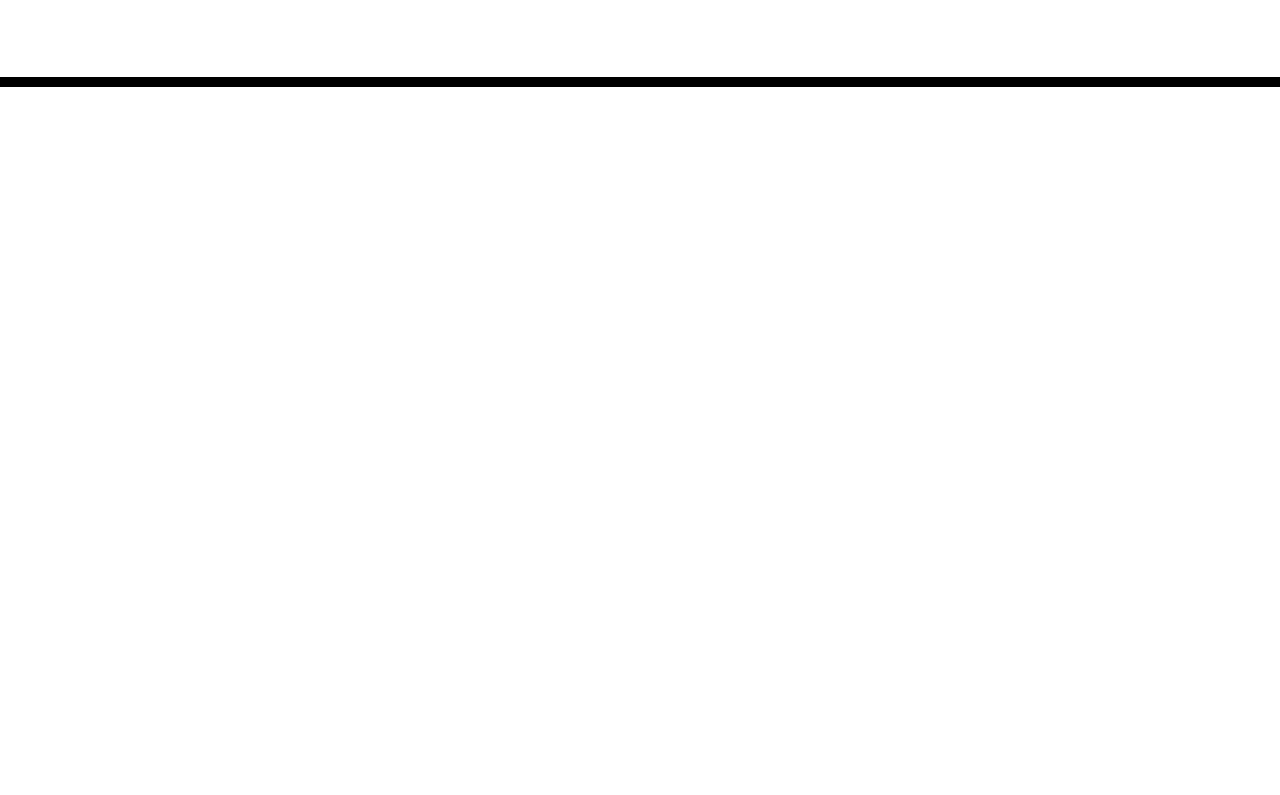
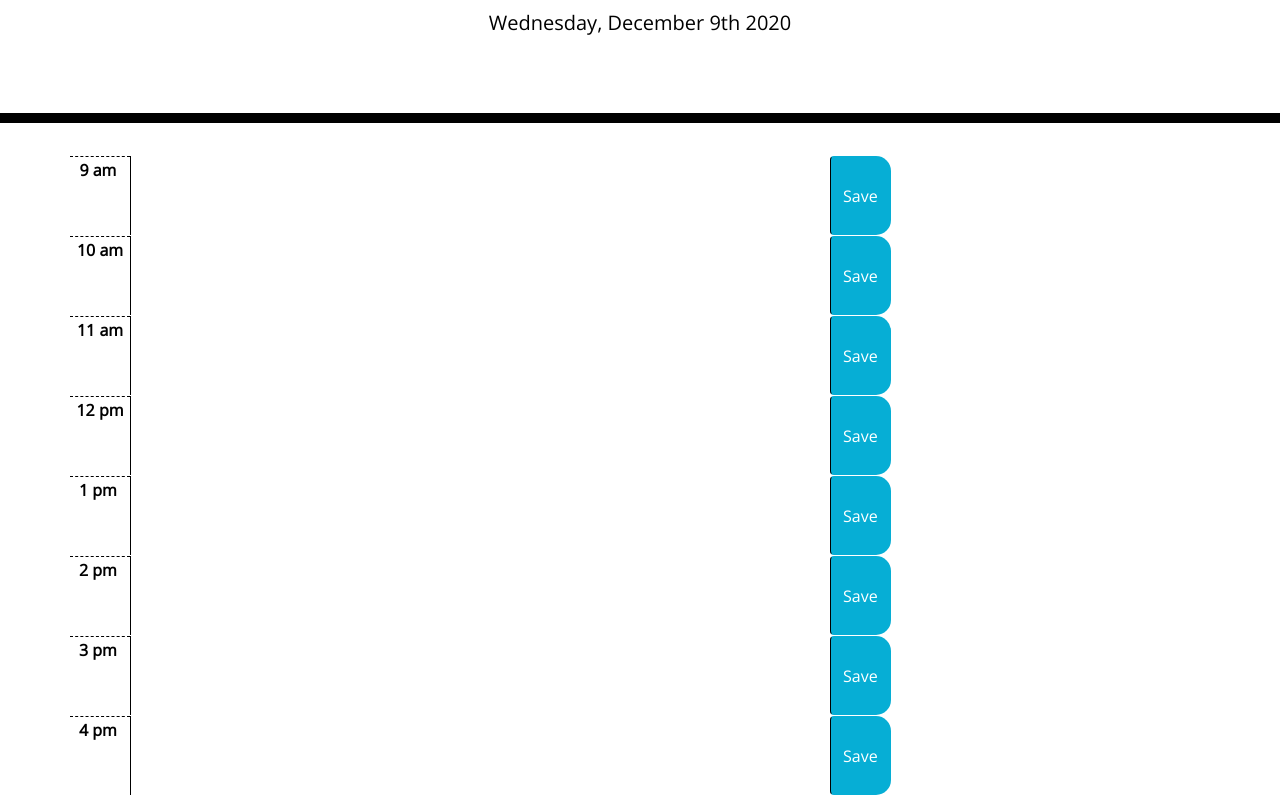
Before and after one commit to Geoff7709/day-planner, a plain HTML site: page index.html in a window 1280 px wide. Shown: the part 181-976 px from the top of the page. Before the commit the page ends 800 px from the top, so only its background shows below. Drawn offline with nearby package versions, Linux system fonts and the light colour scheme.

Commit message:
Set html/css

```diff
--- a/index.html
+++ b/index.html
@@ -26,13 +26,54 @@
     <header class="jumbotron">
       <h1 class="display-3">Work Day Scheduler</h1>
       <p class="lead">A simple calendar app for scheduling your work day</p>
-      <p id="currentDay" class="lead"></p>
+      <p id="currentDay" class="lead">Save</p>
     </header>
     <div class="container">
+      <div class="row time-block">
+        <p class="hour"><b>9 am </b></p>
+        <textarea class="description"></textarea>
+        <button class="btn saveBtn">Save</button>
+      </div>
+      <div class="row time-block">
+        <p class="hour"><b>10 am</b></p>
+        <textarea class="description"></textarea>
+        <button class="btn saveBtn">Save</button>
+      </div>
+      <div class="row time-block">
+        <p class="hour"><b>11 am</b></p>
+        <textarea class="description"></textarea>
+        <button class="btn saveBtn">Save</button>
+      </div>
+      <div class="row time-block">
+        <p class="hour"><b>12 pm</b></p>
+        <textarea class="description"></textarea>
+        <button class="btn saveBtn">Save</button>
+      </div>
+      <div class="row time-block">
+        <p class="hour"><b>1 pm </b></p>
+        <textarea class="description"></textarea>
+        <button class="btn saveBtn">Save</button>
+      </div>
+      <div class="row time-block">
+        <p class="hour"><b>2 pm </b></p>
+        <textarea class="description"></textarea>
+        <button class="btn saveBtn">Save</button>
+      </div>
+      <div class="row time-block">
+        <p class="hour"><b>3 pm </b></p>
+        <textarea class="description"></textarea>
+        <button class="btn saveBtn">Save</button>
+      </div>
+      <div class="row time-block">
+        <p class="hour"><b>4 pm </b></p>
+        <textarea class="description"></textarea>
+        <button class="btn saveBtn">Save</button>
+      </div>
       <!-- Timeblocks go here -->
     </div>
 
     <script src="https://cdnjs.cloudflare.com/ajax/libs/jquery/3.2.1/jquery.min.js"></script>
     <script src="https://cdnjs.cloudflare.com/ajax/libs/moment.js/2.24.0/moment.min.js"></script>
+    <script src='script.js'></script>
   </body>
 </html>
--- /dev/null
+++ b/script.js
@@ -0,0 +1,13 @@
+var currentDay = $('#currentDay');
+var todaysDate = moment().format("dddd, MMMM Do YYYY");
+var textBlock = $('textarea');
+console.log($('b')[0].firstChild.textContent);
+console.log(moment().format('h a'))
+currentDay.text(todaysDate);
+// control color coding
+for (var i = 0; i < 8; i++) {
+    console.log(blockTime = $('b')[i].firstChild.textContent)
+    // function currentBlock() {
+    // if
+    // }
+}
--- a/style.css
+++ b/style.css
@@ -4,13 +4,14 @@ body {
   line-height: 1;
 }
 
-textarea{
+textarea {
   background: transparent;
   border: none;
   resize: none;
   color: #000000;
   border-left: 1px solid black;
   padding: 10px;
+  width: 700px;
 }
 
 .jumbotron {
@@ -33,13 +34,15 @@ textarea{
 .row {
   white-space: pre-wrap;
   height: 80px;
-  border-top: 1px solid white;;
+  border-top: 1px solid white;
 }
 
 .hour {
   background-color: #ffffff;
   color: #000000;
   border-top: 1px dashed #000000;
+  padding: 5px;
+  width: 60px;
 }
 
 .past {
```
